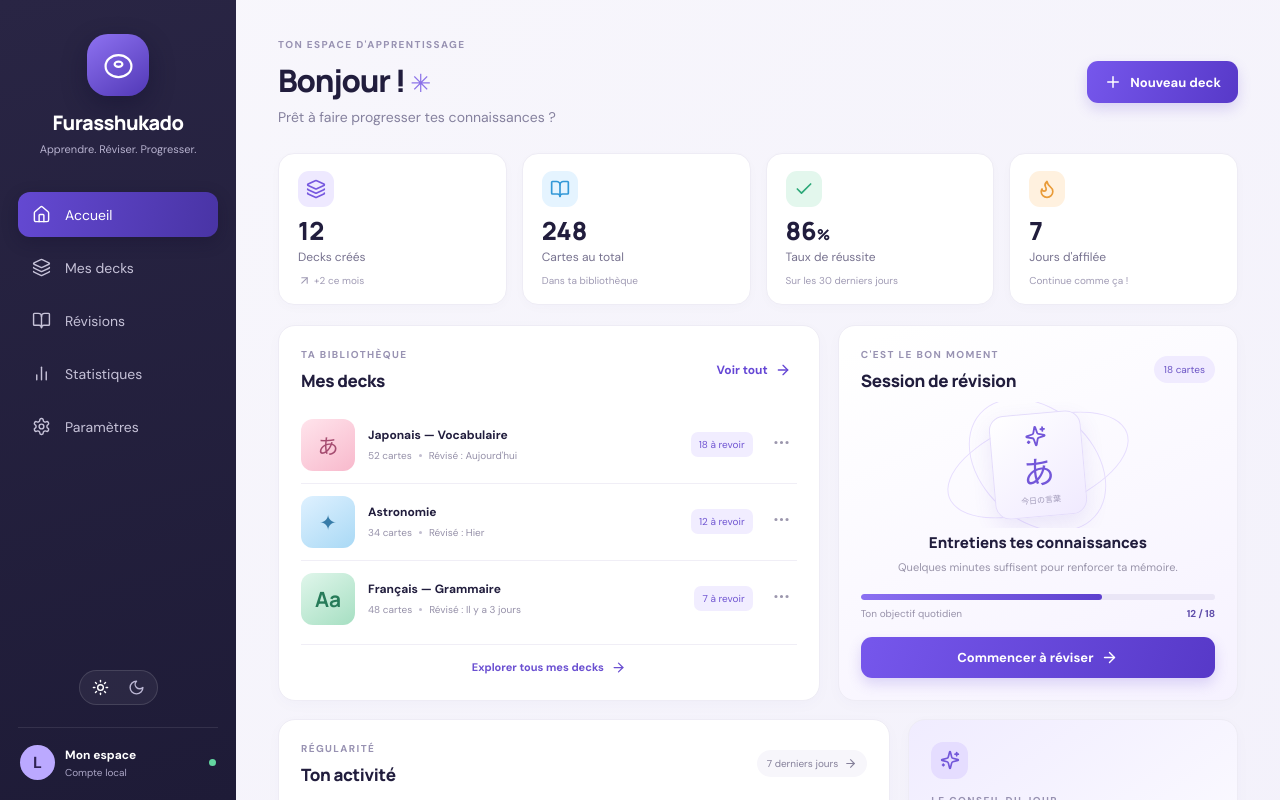
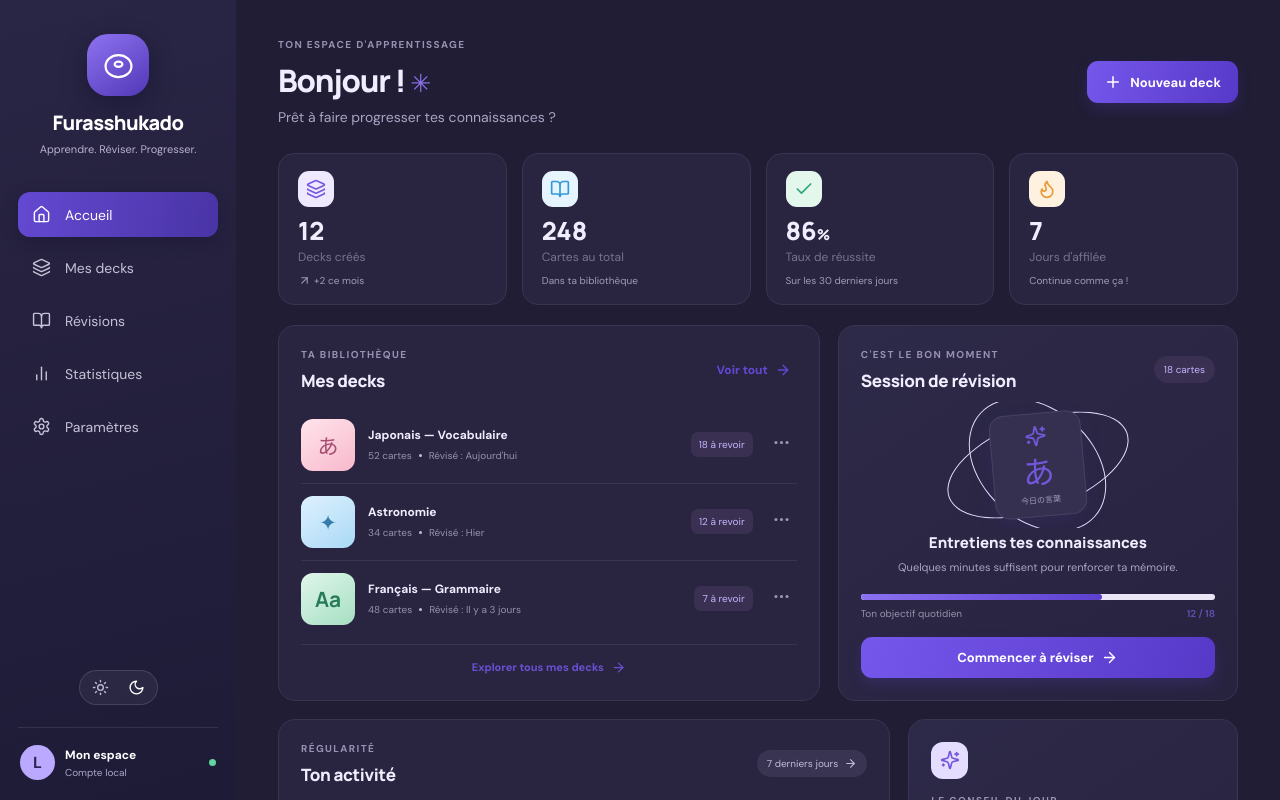
Before and after one commit to Lucoop/Furasshukado, a React (Vite) app: page / in a window 1280 px wide. Shown: the top 800 px of the page. Built offline with nearby package versions, Linux system fonts and the light colour scheme.

Commit message:
fix: persist dark theme preference

```diff
--- a/src/App.tsx
+++ b/src/App.tsx
@@ -1,13 +1,33 @@
-import { useState } from "react";
+import { useEffect, useState } from "react";
 import Sidebar, { type Page } from "./components/Sidebar";
 import Dashboard from "./features/dashboard/Dashboard";
 import ReviewPage from "./features/review/ReviewPage";
 import { BookOpen, Layers3, Settings, ChartNoAxesColumn, Plus } from "lucide-react";
 
+const THEME_STORAGE_KEY = "furasshukado:theme";
+
+function getInitialTheme(): boolean {
+  try {
+    const savedTheme = window.localStorage.getItem(THEME_STORAGE_KEY);
+    return savedTheme === null ? true : savedTheme === "dark";
+  } catch {
+    // Keep dark mode as the default when browser storage is unavailable.
+    return true;
+  }
+}
+
 export default function App() {
   const [activePage, setActivePage] = useState<Page>("Accueil");
-  const [dark, setDark] = useState(false);
+  const [dark, setDark] = useState<boolean>(getInitialTheme);
   const [reviewing, setReviewing] = useState(false);
+
+  useEffect(() => {
+    try {
+      window.localStorage.setItem(THEME_STORAGE_KEY, dark ? "dark" : "light");
+    } catch {
+      // The theme still works for the current session if storage is unavailable.
+    }
+  }, [dark]);
 
   if (reviewing) return <div className={dark ? "app-shell dark" : "app-shell"}><ReviewPage onExit={() => setReviewing(false)} /></div>;
 
```
